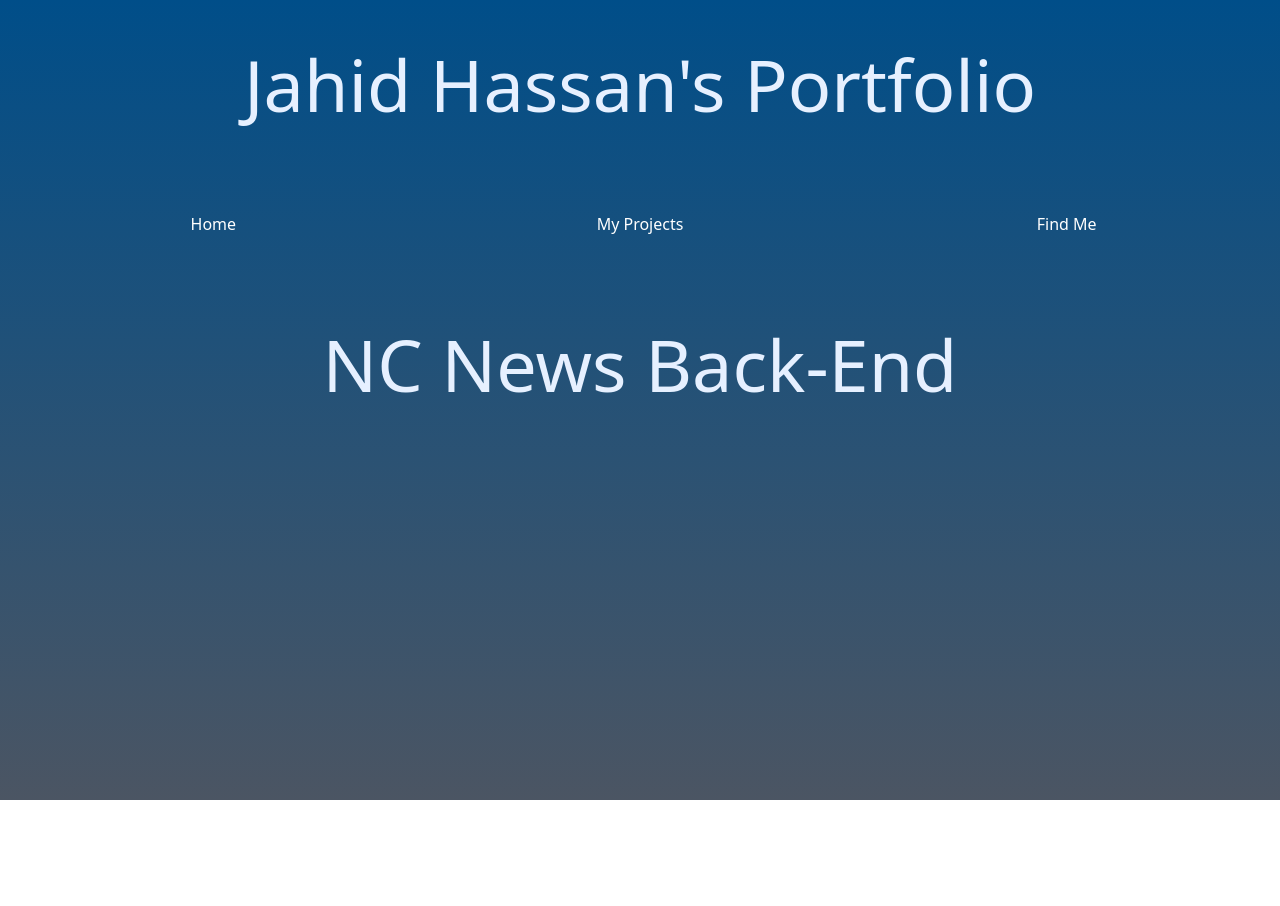
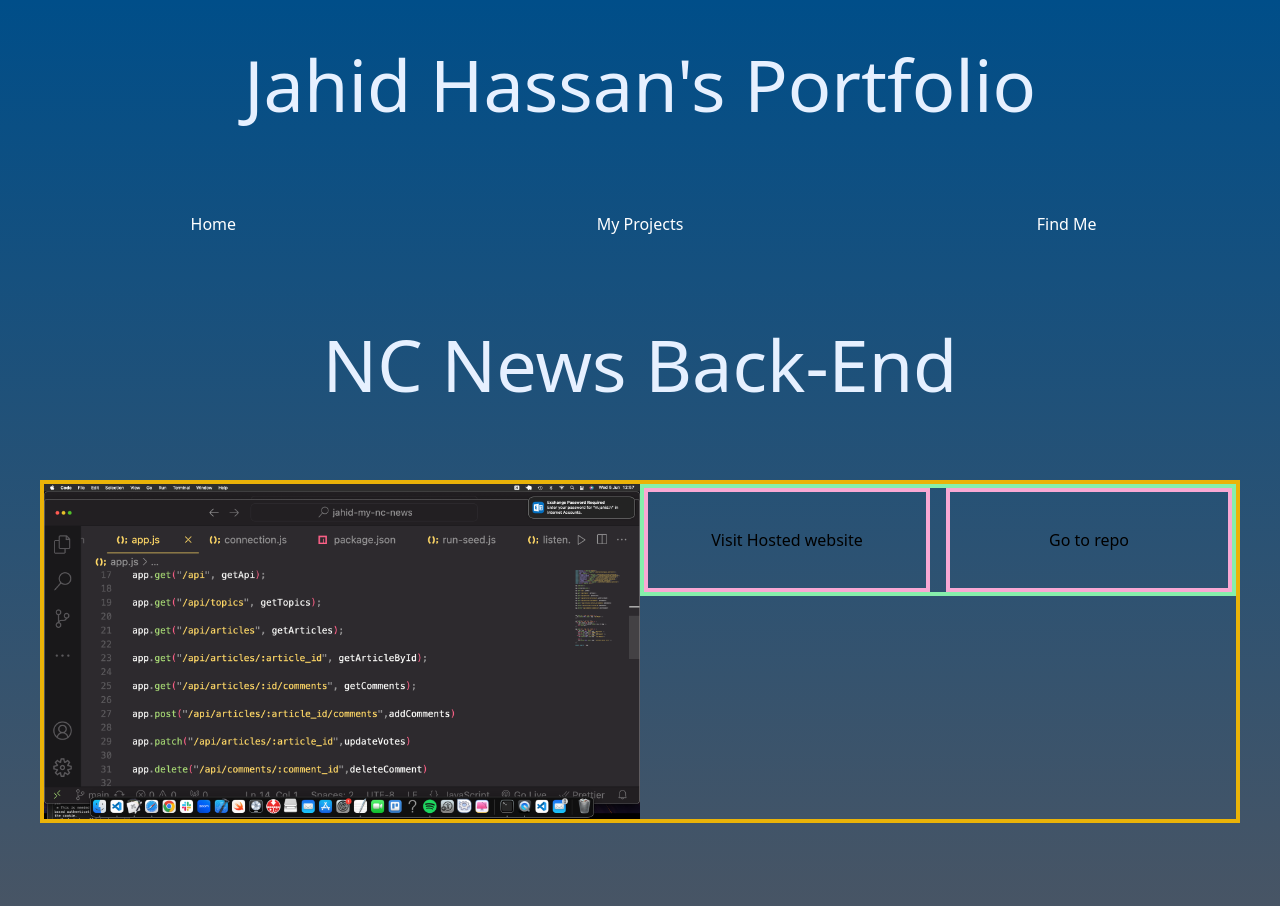
Before and after one commit to MJahidH/my-portfolio, a React (Vite) app in the folder my-portfolio/: page /projects/1 in a window 1280 px wide. Shown: the top 906 px of the page. Before the commit the page ends 800 px from the top, so only its background shows below. Built offline with nearby package versions, Linux system fonts and the light colour scheme.

Commit message:
picture aligned to the left, takes up half the space of the div, on the opposite side there is another div at the top this has 2 buttons inside it and takes up all available space in this inner div

```diff
--- a/my-portfolio/src/components/MainProjectPage.jsx
+++ b/my-portfolio/src/components/MainProjectPage.jsx
@@ -14,8 +14,31 @@ const MainProjectPage = () => {
   }, []);
 
   return (
-    <div>
+    <div className="px-10 ">
       <h1 className="text-secondary text-7xl pt-20">{project.title}</h1>
+      <div className="
+      mt-20
+      w-full
+      border-4
+      border-yellow-500
+      grid grid-cols-2">
+        <img
+
+          src={`/assets/${project.imagePreview}`}
+          alt="Test Screenshot"
+        />
+        <div className="
+        h-1/3
+        border-4
+         border-green-300
+         grid grid-cols-2
+         gap-4">
+            <button className="border-4 border-pink-300">Visit Hosted website</button>
+            <button className="border-4 border-pink-300">Go to repo</button>
+
+        </div>
+      </div>
+      <h2 className="text-left text-secondary text-5xl pt-20">Technologies</h2>
     </div>
   );
 };
--- a/my-portfolio/src/components/ProjectCard.jsx
+++ b/my-portfolio/src/components/ProjectCard.jsx
@@ -7,7 +7,7 @@ const ProjectCard = ({ project }) => {
 
   const openInNewTab = (url) => {
     window.open(url, "_blank");
-    console.log(`hello world`)
+
   };
 
   const test = ()=> {
--- a/my-portfolio/src/components/ProjectsList.jsx
+++ b/my-portfolio/src/components/ProjectsList.jsx
@@ -7,7 +7,7 @@ const ProjectsList = () => {
   const [projects, setProjects] = useState(data);
 
 
-  console.log(projects[0].a)
+
 
   return (
     <div className="pt-20">
```
